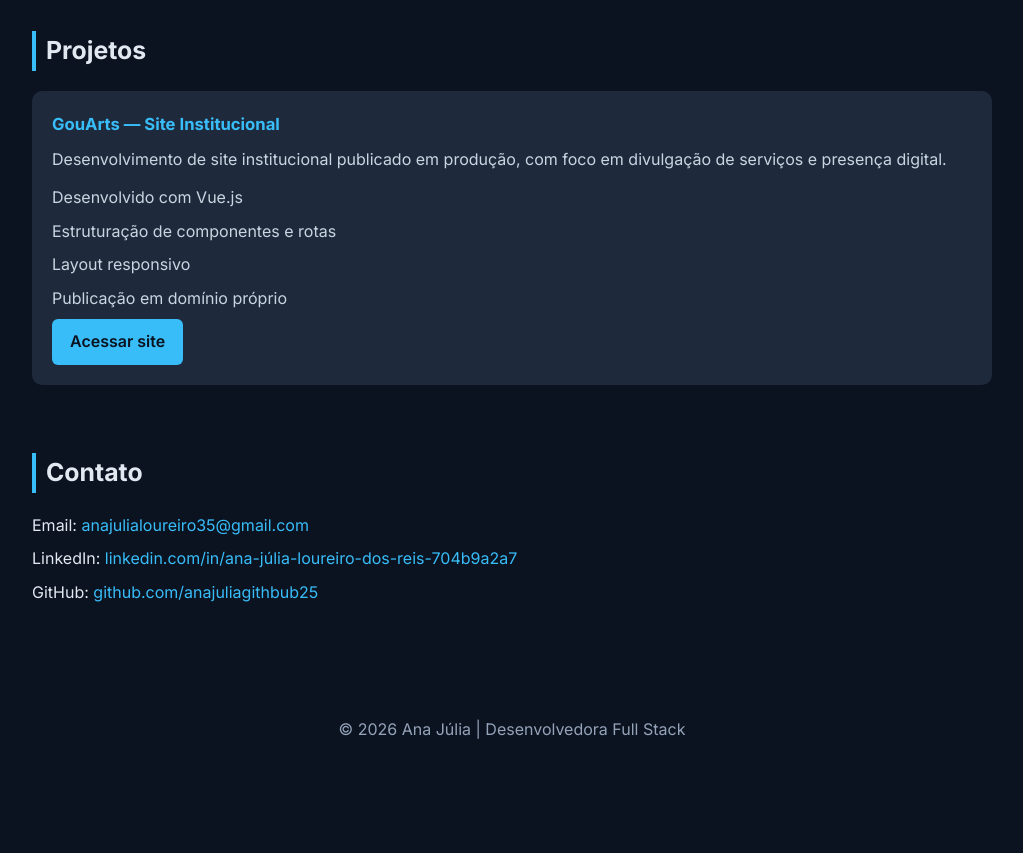
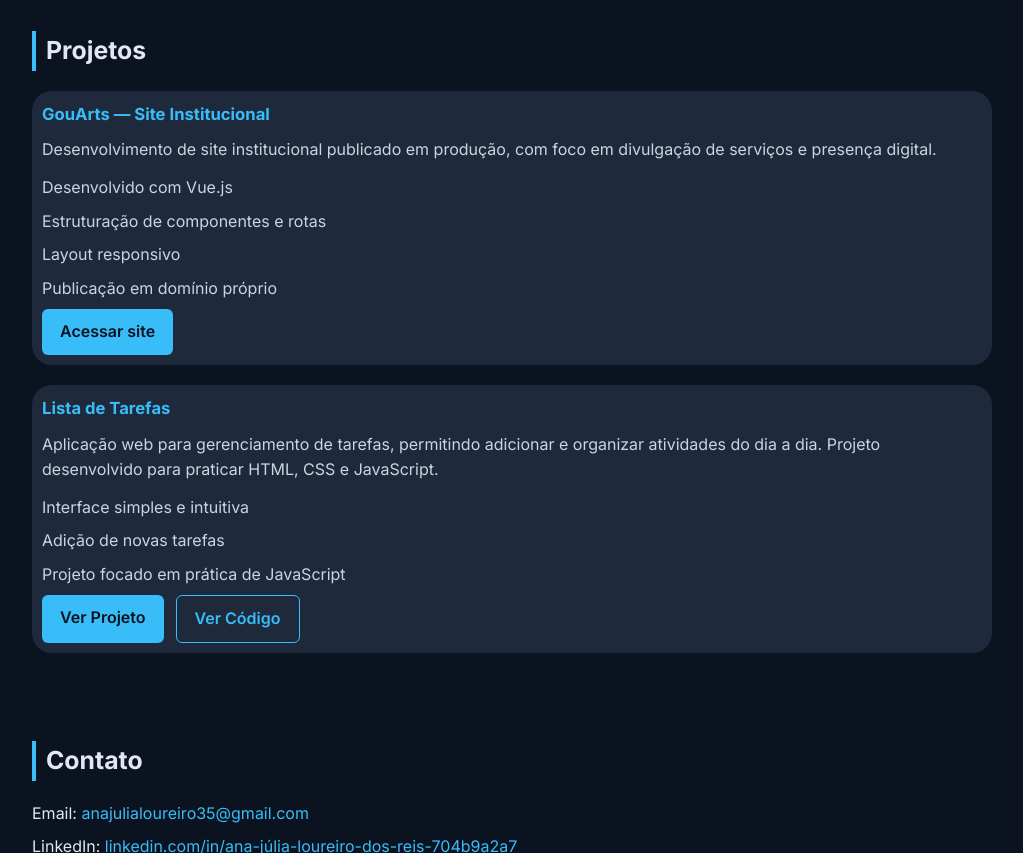
Before and after one commit to anajuliagithbub25/potfolio-anajulia, a plain HTML site: page index.html in a window 1280 px wide. Shown: the part 1223-2076 px from the top of the page, without its empty margins (128-1151 px from the left). Before the commit the page ends 1996 px from the top, so only its background shows below. Drawn offline with Linux system fonts and the light colour scheme.

Commit message:
Atualiza layout da seção de projetos

```diff
--- a/index.html
+++ b/index.html
@@ -1,5 +1,6 @@
 <!DOCTYPE html>
 <html lang="pt-BR">
+
 <head>
   <meta charset="UTF-8" />
   <meta name="viewport" content="width=device-width, initial-scale=1.0" />
@@ -110,8 +111,11 @@
     .card {
       background-color: #1E293B;
       padding: 20px;
-      border-radius: 10px;
+      border-radius: 20px;
       transition: 0.3s ease;
+      padding: 10px;
+      margin-bottom: 20px;
+
     }
 
     .card:hover {
@@ -200,6 +204,7 @@
     }
   </style>
 </head>
+
 <body>
 
   <header>
@@ -211,7 +216,8 @@
           <p class="subtitle">Desenvolvedora Full Stack em formação</p>
           <div class="header-links">
 
-            <a class="btn btn-secondary" href="https://www.linkedin.com/in/ana-j%C3%BAlia-loureiro-dos-reis-704b9a2a7/" target="_blank" rel="noopener noreferrer">LinkedIn</a>
+            <a class="btn btn-secondary" href="https://www.linkedin.com/in/ana-j%C3%BAlia-loureiro-dos-reis-704b9a2a7/"
+              target="_blank" rel="noopener noreferrer">LinkedIn</a>
 
           </div>
         </div>
@@ -227,7 +233,8 @@
         Estudante de Análise e Desenvolvimento de Sistemas, com experiência prática em aplicações
         frontend e backend utilizando Spring Boot, Angular, Vue.js e PHP (CodeIgniter).
         Busco oportunidade de estágio para contribuir com desenvolvimento de funcionalidades,
-        integração entre sistemas e evolução de projetos, aplicando conhecimentos técnicos e aprendendo em um ambiente profissional.
+        integração entre sistemas e evolução de projetos, aplicando conhecimentos técnicos e aprendendo em um ambiente
+        profissional.
       </p>
     </section>
 
@@ -300,6 +307,31 @@
           </a>
         </div>
       </div>
+      <div class="card">
+        <h3>Lista de Tarefas</h3>
+
+        <p>
+          Aplicação web para gerenciamento de tarefas, permitindo adicionar e organizar
+          atividades do dia a dia. Projeto desenvolvido para praticar HTML, CSS e JavaScript.
+        </p>
+
+        <ul>
+          <li>Interface simples e intuitiva</li>
+          <li>Adição de novas tarefas</li>
+          <li>Projeto focado em prática de JavaScript</li>
+        </ul>
+
+        <div class="project-links">
+          <a class="btn" href="https://anajuliagithbub25.github.io/lista-de-tarefas/" target="_blank">
+            Ver Projeto
+          </a>
+
+          <a class="btn btn-secondary" href="https://github.com/anajuliagithbub25/lista-de-tarefas" target="_blank">
+            Ver Código
+          </a>
+        </div>
+      </div>
+
 
     </section>
 
@@ -308,8 +340,10 @@
     <section class="contact">
       <h2>Contato</h2>
       <p>Email: <a href="mailto:anajulialoureiro35@gmail.com">anajulialoureiro35@gmail.com</a></p>
-      <p>LinkedIn: <a href="https://www.linkedin.com/in/ana-j%C3%BAlia-loureiro-dos-reis-704b9a2a7/" target="_blank" rel="noopener noreferrer">linkedin.com/in/ana-júlia-loureiro-dos-reis-704b9a2a7</a></p>
-      <p>GitHub: <a href="https://github.com/anajuliagithbub25" target="_blank" rel="noopener noreferrer">github.com/anajuliagithbub25</a></p>
+      <p>LinkedIn: <a href="https://www.linkedin.com/in/ana-j%C3%BAlia-loureiro-dos-reis-704b9a2a7/" target="_blank"
+          rel="noopener noreferrer">linkedin.com/in/ana-júlia-loureiro-dos-reis-704b9a2a7</a></p>
+      <p>GitHub: <a href="https://github.com/anajuliagithbub25" target="_blank"
+          rel="noopener noreferrer">github.com/anajuliagithbub25</a></p>
 
 
     </section>
@@ -320,4 +354,5 @@
   </footer>
 
 </body>
+
 </html>
```
Lines whose indentation alone changed are shown as unchanged.
